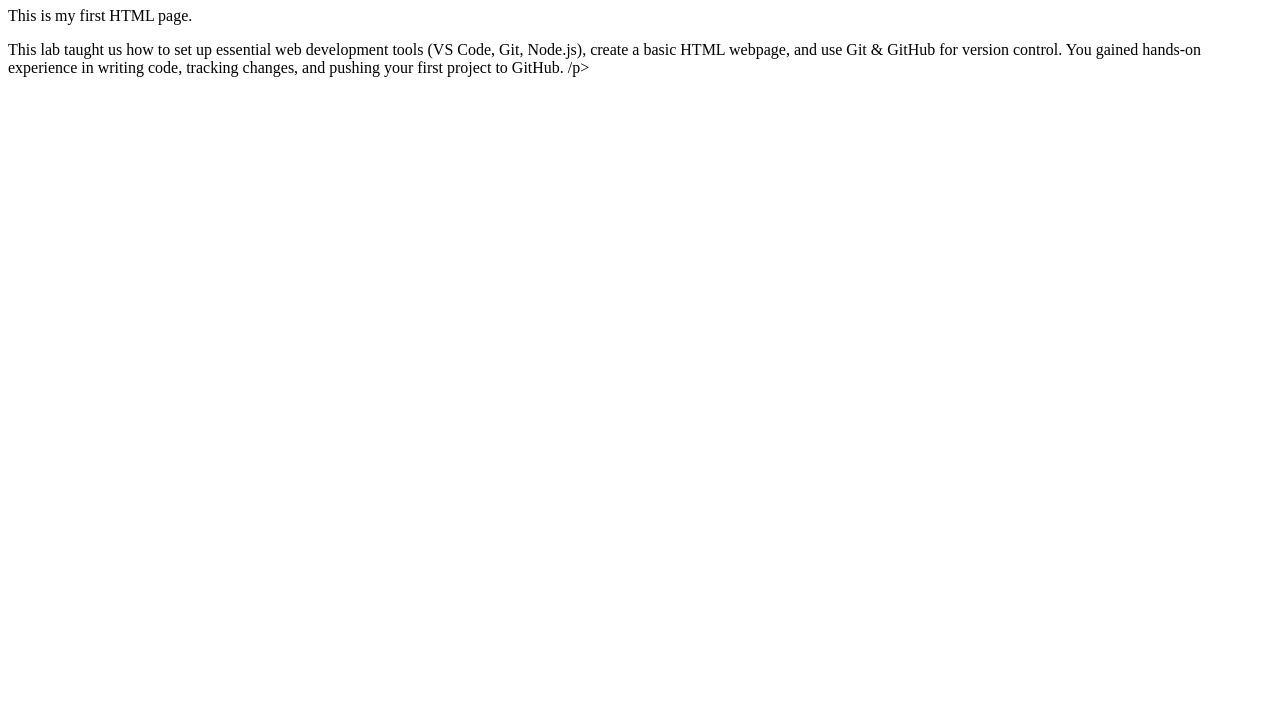
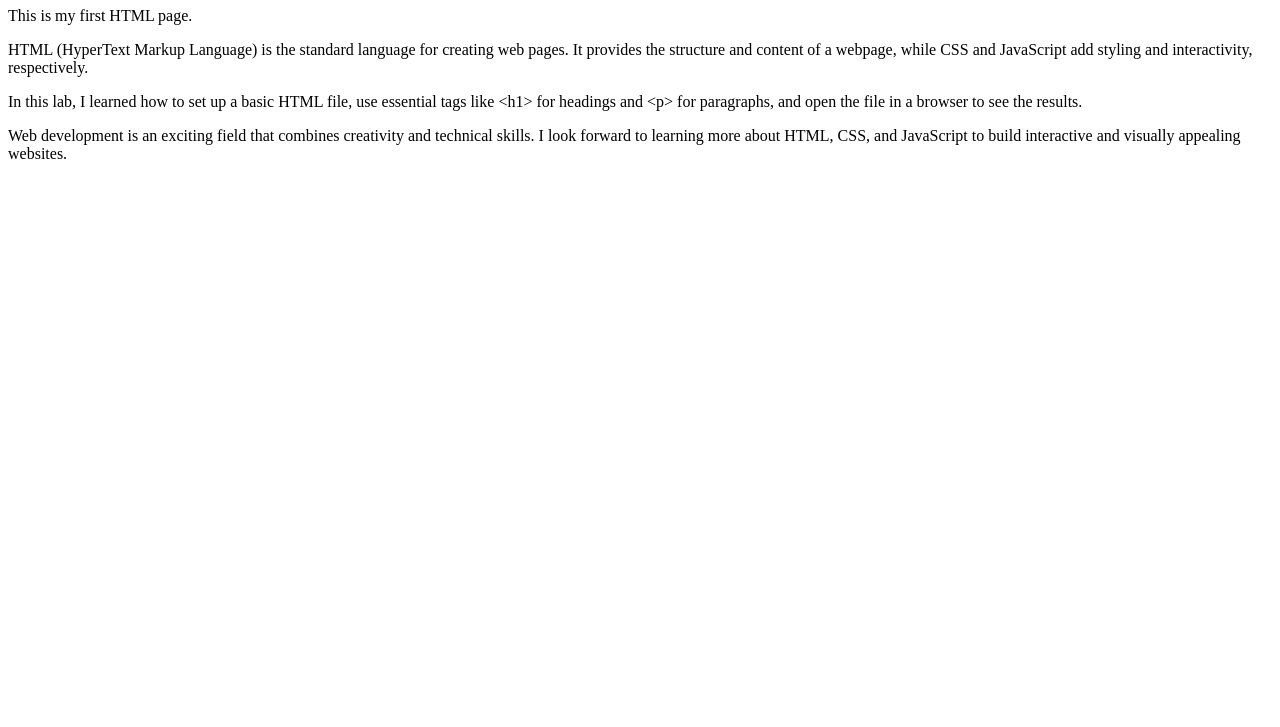
Before and after one commit to sampa101/honest-web-dev-lab, a plain HTML site: page index.html in a window 1280 px wide. Shown: the part 73-800 px from the top of the page. Drawn offline with Linux system fonts and the light colour scheme.

Commit message:
Update index.html

```diff
--- a/index.html
+++ b/index.html
@@ -1,15 +1,47 @@
 <!DOCTYPE html>
+<!-- Declares the document type and version of HTML (HTML5 in this case) -->
 <html lang="en">
+<!-- The root element of the HTML document, with language set to English -->
+
 <head>
-<meta charset="UTF-8">
-<meta name="viewport" content="width=device-width,
-initial-scale=1.0">
-<title>My First Web Page</title>
+    <!-- The head section contains metadata and links to external resources -->
+    <meta charset="UTF-8">
+    <!-- Specifies the character encoding for the document (UTF-8 supports most characters) -->
+    <meta name="viewport" content="width=device-width, initial-scale=1.0">
+    <!-- Ensures the page is responsive and scales properly on all devices -->
+    <title>My First Web Page</title>
+    <!-- The title of the webpage, displayed in the browser tab -->
 </head>
+
 <body>
-<h1>Welcome to Web Development!</h1>
-<p>This is my first HTML page.</p>
- <p>This lab taught us how to set up essential web development tools (VS Code, Git, Node.js), create a basic HTML webpage, and use Git & GitHub for version control. You gained hands-on experience in writing code, tracking changes, and pushing your first project to GitHub.
-/p>
+    <!-- The body section contains the visible content of the webpage -->
+
+    <h1>Welcome to Web Development!</h1>
+    <!-- Main heading of the page -->
+
+    <p>This is my first HTML page.</p>
+    <!-- A paragraph introducing the page -->
+
+    <p>
+        HTML (HyperText Markup Language) is the standard language for creating web pages.
+        It provides the structure and content of a webpage, while CSS and JavaScript add
+        styling and interactivity, respectively.
+    </p>
+    <!-- A paragraph explaining what HTML is -->
+
+    <p>
+        In this lab, I learned how to set up a basic HTML file, use essential tags like
+        &lt;h1&gt; for headings and &lt;p&gt; for paragraphs, and open the file in a
+        browser to see the results.
+    </p>
+    <!-- A paragraph summarizing what was learned in the lab -->
+
+    <p>
+        Web development is an exciting field that combines creativity and technical skills.
+        I look forward to learning more about HTML, CSS, and JavaScript to build
+        interactive and visually appealing websites.
+    </p>
+    <!-- A paragraph expressing enthusiasm for web development -->
+
 </body>
 </html>
```
